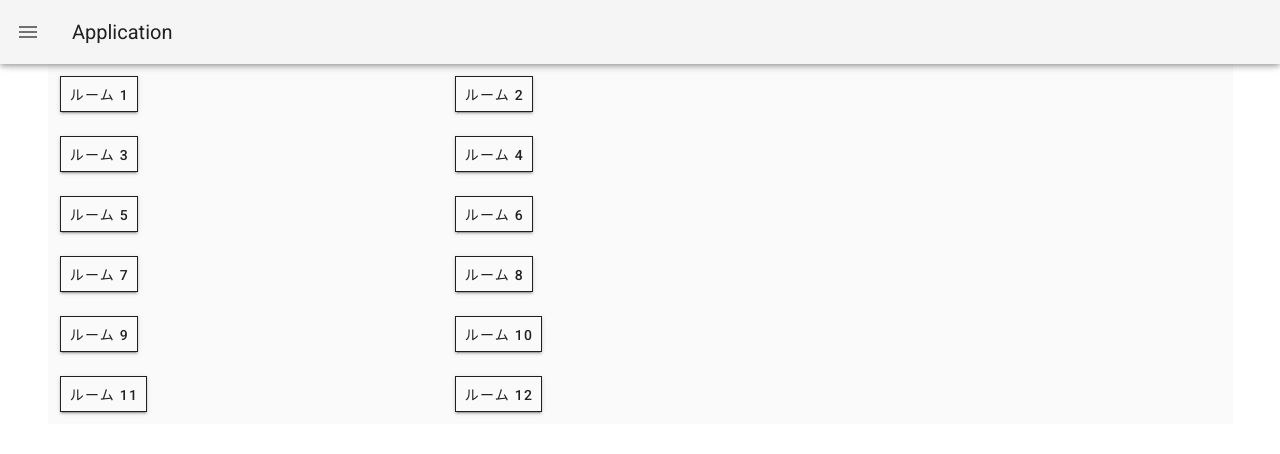
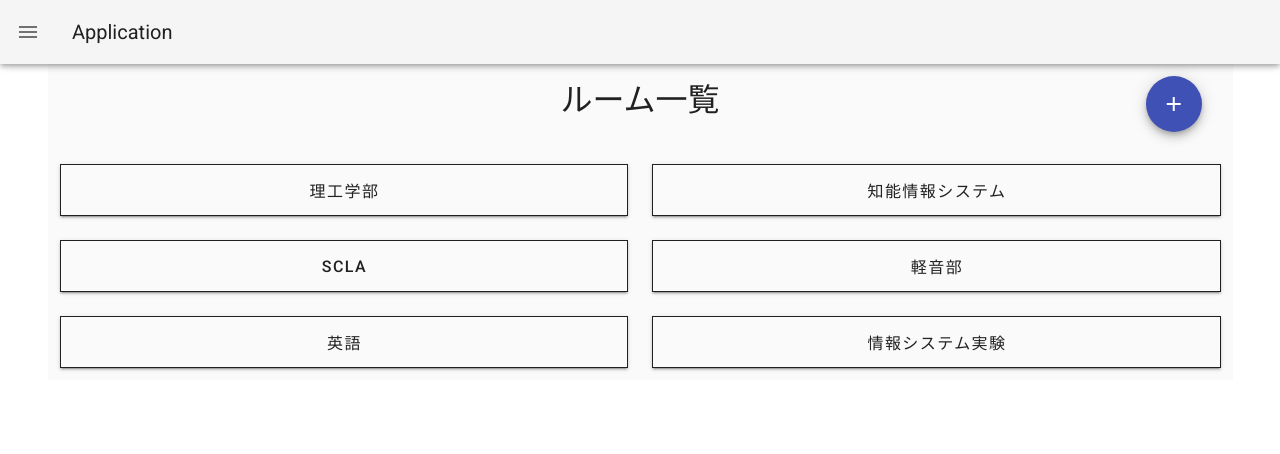
Before and after one commit to LoliGothic/communience-store, a Vue app: page /roomlist in a window 1280 px wide. Shown: the top 454 px of the page. Built offline with nearby package versions, Linux system fonts and the light colour scheme.

Commit message:
update: ヘッダーと追加ボタンの追加

```diff
--- a/src/views/RoomList.vue
+++ b/src/views/RoomList.vue
@@ -1,28 +1,38 @@
 <template>
-
- <v-container class="grey lighten-5">
-    <v-row
-      v-for="j in 6"
-      :key="j"
-    >
-      <v-col
-        v-for="k in 2"
-        :key="k"
-        md="4"
-
-
-      >
-
-        <v-btn
-          elevation="2"
-          class="pa-2"
-          outlined
-          tile
-        >
-          ルーム {{ k+(j-1)*2 }}
+  <v-container class="grey lighten-5">
+    <v-row>
+      <v-col md="4" offset-md="4" align-self="center">
+        <p style="font-size: 2em; text-align: center">ルーム一覧</p>
+      </v-col>
+      <v-col md="1" offset-md="3">
+        <v-btn class="mb-2" fab dark color="indigo">
+          <v-icon dark> mdi-plus </v-icon>
+        </v-btn>
+      </v-col>
+    </v-row>
+    <v-row v-for="j in 3" :key="j">
+      <v-col v-for="k in 2" :key="k" md="6">
+        <v-btn block elevation="2" class="pa-2" x-large outlined tile>
+          {{ RoomName[k + (j - 1) * 2 - 1] }}
         </v-btn>
       </v-col>
     </v-row>
   </v-container>
+</template>
 
-</template>
+<script>
+export default {
+  data() {
+    return {
+      RoomName: [
+        "理工学部",
+        "知能情報システム",
+        "SCLA",
+        "軽音部",
+        "英語",
+        "情報システム実験",
+      ]
+    }
+  }
+}
+</script>
```
